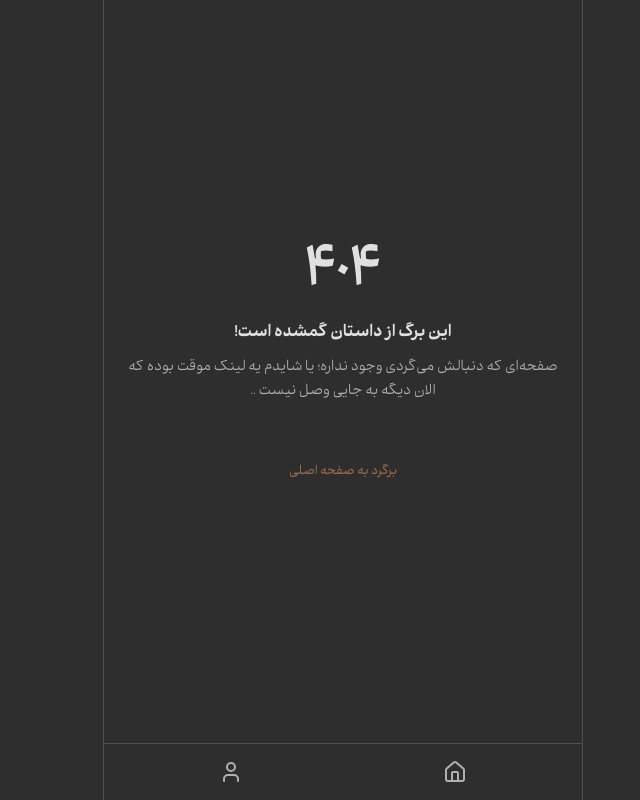
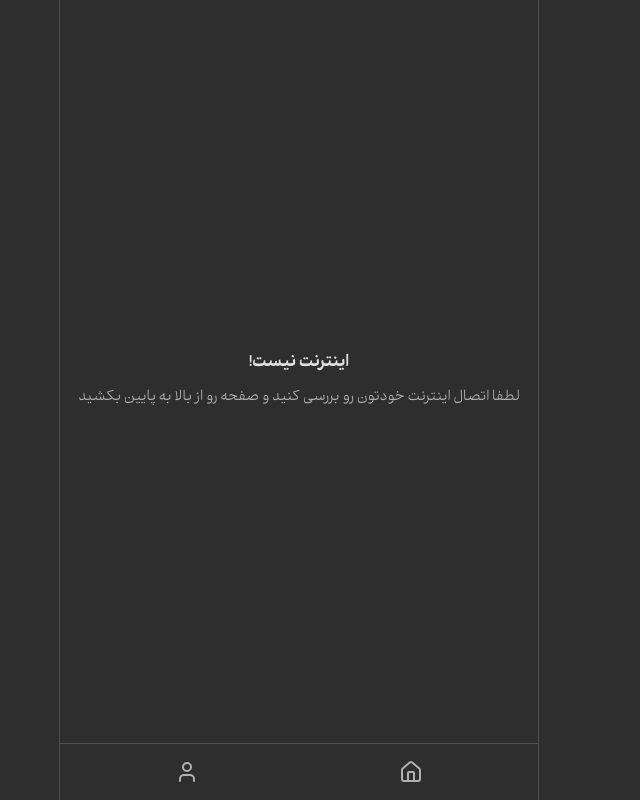
Before and after one commit to Fenjoonio/frontend, a Next.js app: page /~offline in a window 1280 px wide. Before the commit this address had no page. Shown: the whole page, without its empty margins (381-1021 px from the left). Built offline with nearby package versions, Linux system fonts and the light colour scheme.

Commit message:
feat: handle offline mode

```diff
--- a/next.config.ts
+++ b/next.config.ts
@@ -6,7 +6,9 @@ const nextConfig: NextConfig = {};
 const withSerwist = withSerwistInit({
   swSrc: "src/app/sw.ts",
   swDest: "public/sw.js",
+  cacheOnNavigation: true,
   disable: process.env.NODE_ENV !== "production",
+  additionalPrecacheEntries: [{ url: "/~offline", revision: crypto.randomUUID() }],
 });
 
 export default withSerwist(nextConfig);
--- a/src/app/sw.ts
+++ b/src/app/sw.ts
@@ -20,6 +20,16 @@ const serwist = new Serwist({
   clientsClaim: true,
   navigationPreload: true,
   runtimeCaching: defaultCache,
+  fallbacks: {
+    entries: [
+      {
+        url: "/~offline",
+        matcher({ request }) {
+          return request.destination === "document";
+        },
+      },
+    ],
+  },
 });
 
 serwist.addEventListeners();
--- /dev/null
+++ b/src/app/~offline/page.tsx
@@ -0,0 +1,18 @@
+import type { Metadata } from "next";
+
+export const metadata: Metadata = {
+  title: "اینترنت نیست",
+};
+
+export default function OfflinePage() {
+  return (
+    <section>
+      <div className="h-[calc(100svh-57px)] flex flex-col items-center justify-center px-4">
+        <h1 className="text-lg font-bold mt-4">اینترنت نیست!</h1>
+        <span className="text-[#B0B0B0] text-center mt-2">
+          لطفا اتصال اینترنت خودتون رو بررسی کنید و صفحه رو از بالا به پایین بکشید
+        </span>
+      </div>
+    </section>
+  );
+}
```
